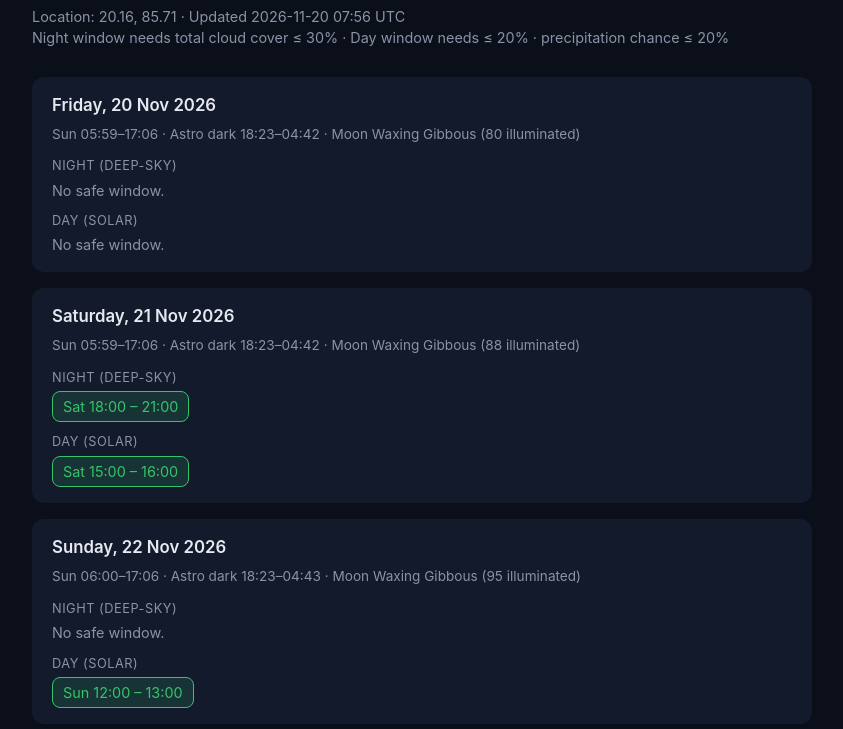
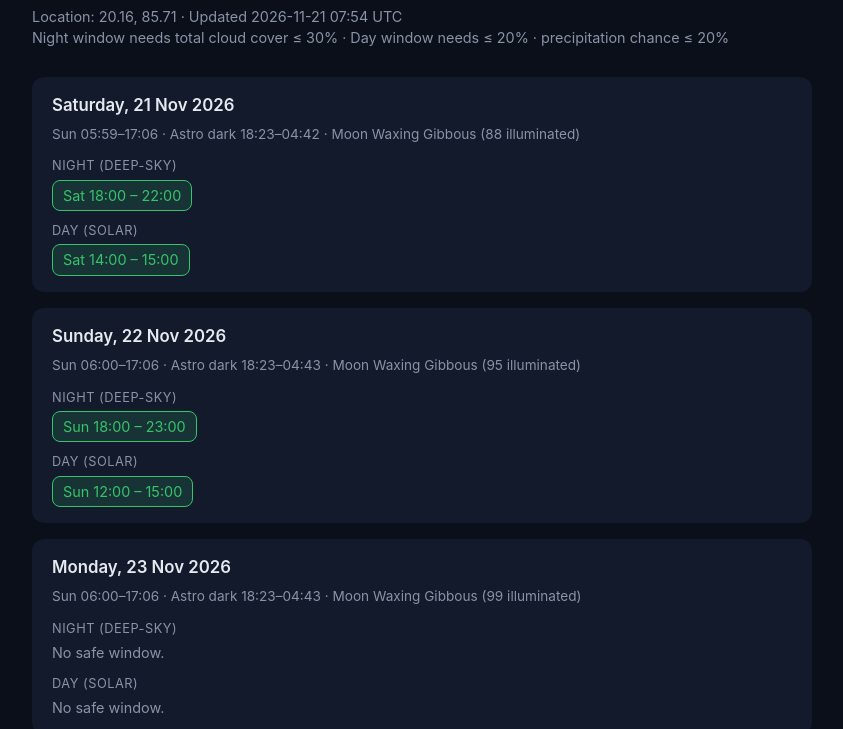
Before and after one commit to tron-sodashi/astro-window-checker, a plain HTML site: page docs/index.html in a window 1280 px wide. Shown: the part 71-800 px from the top of the page, without its empty margins (218-1061 px from the left). Drawn offline with Linux system fonts and the light colour scheme.

Commit message:
Update astronomy forecast

```diff
--- a/docs/index.html
+++ b/docs/index.html
@@ -53,25 +53,9 @@
 <body>
   <h1>Astronomy window forecast</h1>
   <div class="subtitle">
-    Location: 20.16, 85.71 &middot; Updated 2026-11-20 07:56 UTC<br>
+    Location: 20.16, 85.71 &middot; Updated 2026-11-21 07:54 UTC<br>
     Night window needs total cloud cover ≤ 30% &middot;
     Day window needs ≤ 20% &middot; precipitation chance ≤ 20%
-  </div>
-
-  <div class="day-card">
-    <div class="day-title">Friday, 20 Nov 2026</div>
-    <div class="day-meta">
-      Sun 05:59–17:06 &middot; Astro dark 18:23–04:42 &middot;
-      Moon Waxing Gibbous (80 illuminated)
-    </div>
-    <div class="session">
-      <div class="session-label">Night (deep-sky)</div>
-      <div class="none">No safe window.</div>
-    </div>
-    <div class="session">
-      <div class="session-label">Day (solar)</div>
-      <div class="none">No safe window.</div>
-    </div>
   </div>
 
   <div class="day-card">
@@ -82,11 +66,11 @@
     </div>
     <div class="session">
       <div class="session-label">Night (deep-sky)</div>
-      <span class="window">Sat 18:00 – 21:00</span>
+      <span class="window">Sat 18:00 – 22:00</span>
     </div>
     <div class="session">
       <div class="session-label">Day (solar)</div>
-      <span class="window">Sat 15:00 – 16:00</span>
+      <span class="window">Sat 14:00 – 15:00</span>
     </div>
   </div>
 
@@ -98,11 +82,11 @@
     </div>
     <div class="session">
       <div class="session-label">Night (deep-sky)</div>
-      <div class="none">No safe window.</div>
+      <span class="window">Sun 18:00 – 23:00</span>
     </div>
     <div class="session">
       <div class="session-label">Day (solar)</div>
-      <span class="window">Sun 12:00 – 13:00</span>
+      <span class="window">Sun 12:00 – 15:00</span>
     </div>
   </div>
 
@@ -162,11 +146,27 @@
     </div>
     <div class="session">
       <div class="session-label">Night (deep-sky)</div>
-      <span class="window">Thu 21:00 – Fri 00:00</span>
+      <div class="none">No safe window.</div>
     </div>
     <div class="session">
       <div class="session-label">Day (solar)</div>
       <div class="none">No safe window.</div>
+    </div>
+  </div>
+
+  <div class="day-card">
+    <div class="day-title">Friday, 27 Nov 2026</div>
+    <div class="day-meta">
+      Sun 06:03–17:05 &middot; Astro dark 18:23–04:45 &middot;
+      Moon Waning Gibbous (93 illuminated)
+    </div>
+    <div class="session">
+      <div class="session-label">Night (deep-sky)</div>
+      <span class="window">Fri 18:00 – Sat 00:00</span>
+    </div>
+    <div class="session">
+      <div class="session-label">Day (solar)</div>
+      <span class="window">Fri 12:00 – 17:05</span>
     </div>
   </div>
 
```
